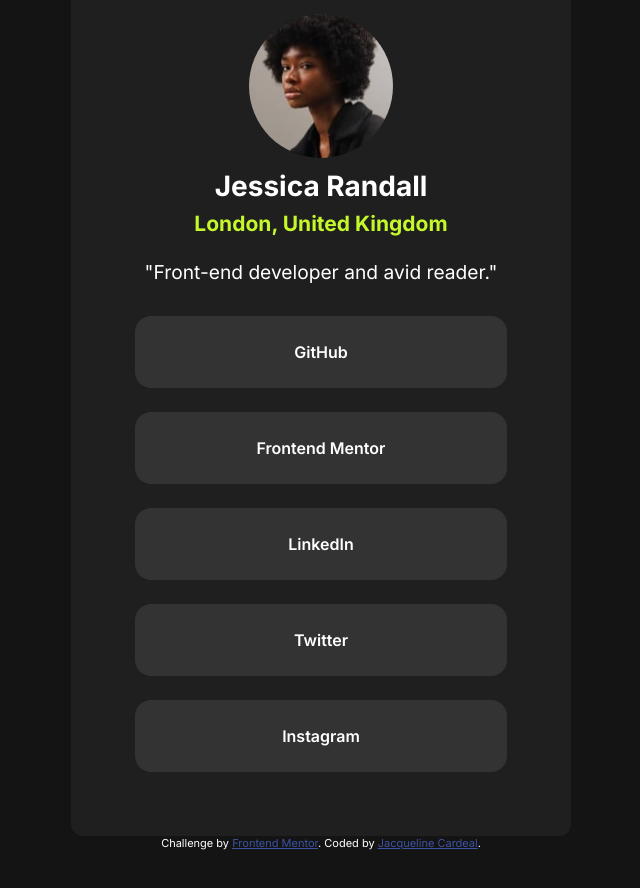
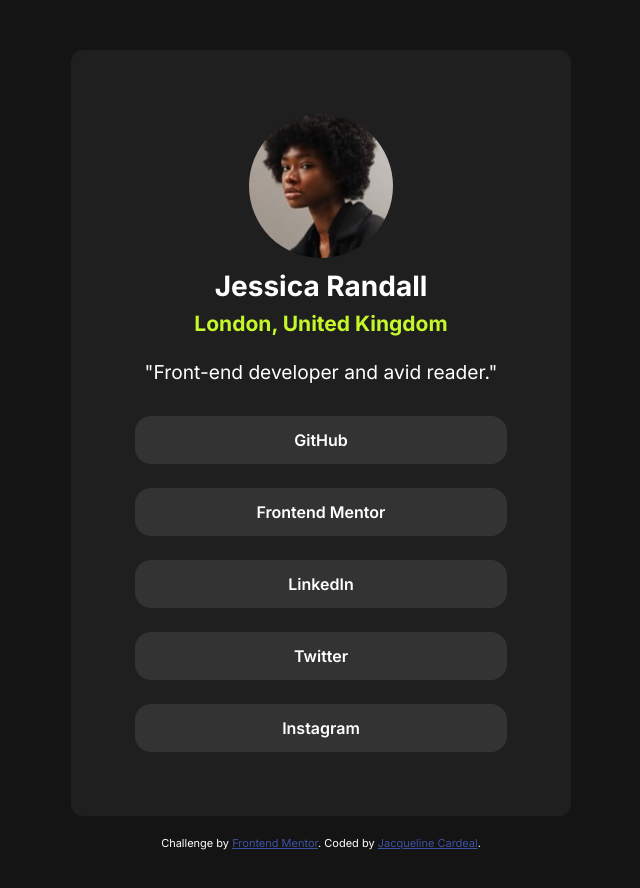
Before and after one commit to jackmarques/social-links-profile-main, a plain HTML site: page index.html in a window 1280 px wide. Shown: the whole page, without its empty margins (319-959 px from the left). Before the commit the page ends 850 px from the top, so only its background shows below. Drawn offline with Linux system fonts and the light colour scheme.

Commit message:
atualizações

```diff
--- a/styles.css
+++ b/styles.css
@@ -21,16 +21,15 @@ body{
 }
 .container{
     font-family: var(--font-padrão);
+    padding: 50px;
     display: flex;
     align-items: center;
     justify-content: center;
     flex-direction: column;
-    height: 100vh;
 }
 .card{
     background-color: var(--Dark-Grey);
     width: 500px;
-    height: ;
     border-radius: 0.75rem;
     padding: 4rem;
 
@@ -76,7 +75,7 @@ h2{
     align-items: center;
     text-decoration: none;
     width: 100%;
-    height: 4.5rem;
+    height: 3rem;
     background-color: var(--Grey);
     color: var(--White);
     border-radius: 1rem;
@@ -89,9 +88,8 @@ h2{
 }
 .attribution {
     font-size: 11px;
-    text-align:
-    center;
     color: white;
+    margin-top: 20px;
 }
 .attribution a {
     color: hsl(228, 45%, 44%);
```
